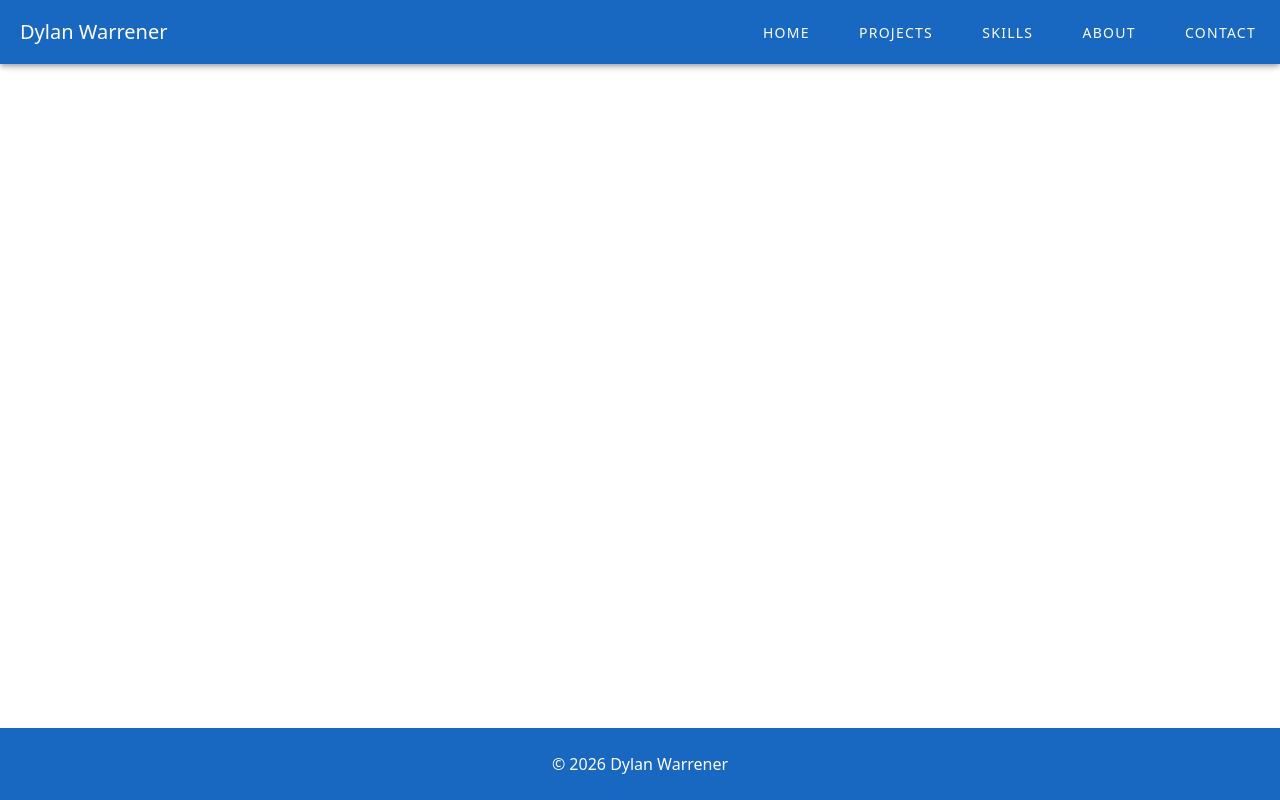
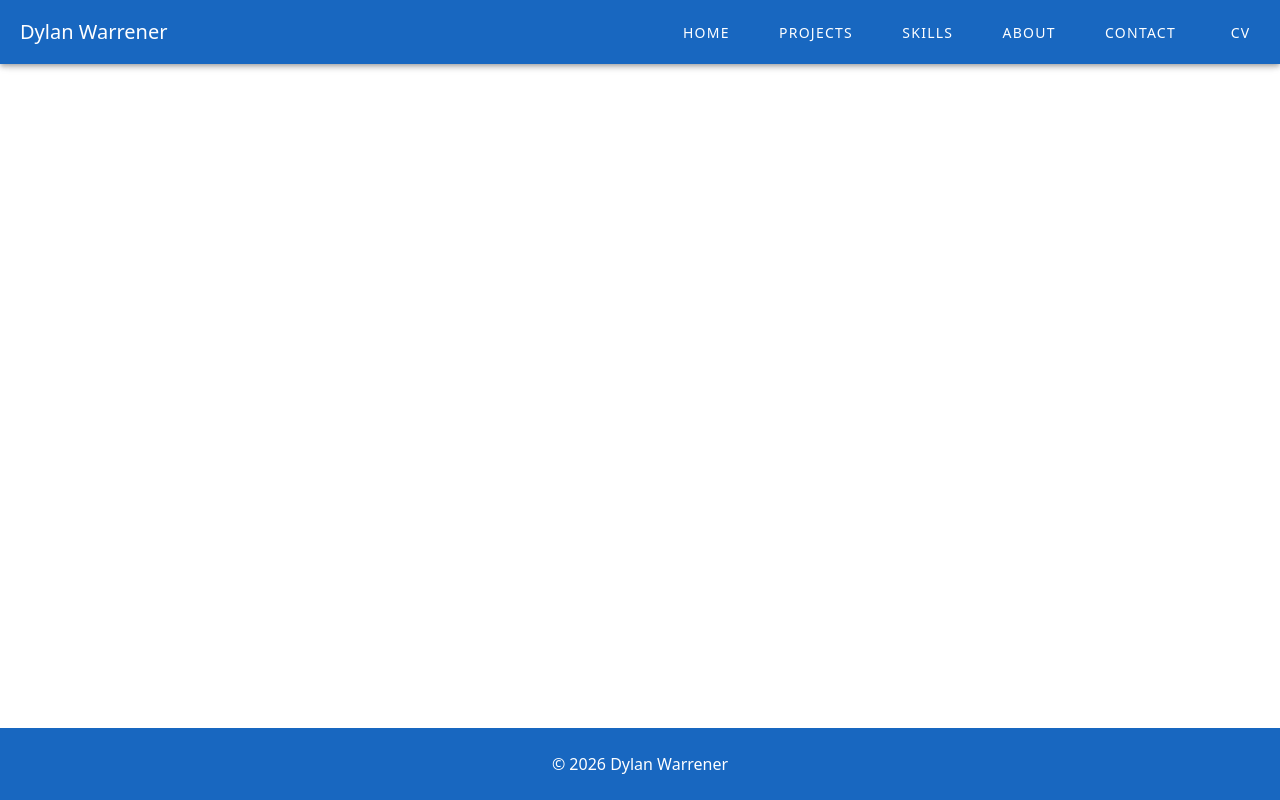
Before and after one commit to DylanWarrener/dylan-warrener.github.io, a Nuxt app: page / in a window 1280 px wide. Built offline with nearby package versions, Linux system fonts and the light colour scheme.

Commit message:
Add CV download link

```diff
--- a/src/components/AppNavBar.vue
+++ b/src/components/AppNavBar.vue
@@ -7,6 +7,7 @@
     <v-btn to="/skills" variant="text" class="mx-2">Skills</v-btn>
     <v-btn to="/about" variant="text" class="mx-2">About</v-btn>
     <v-btn to="/contact" variant="text" class="mx-2">Contact</v-btn>
+    <v-btn href="/CV.pdf" download variant="text" class="mx-2">CV</v-btn>
   </v-app-bar>
 </template>
 <script setup lang="ts"></script>
```
Also changed, not shown: 2 other files (tests, documents, lock files or other folders).
